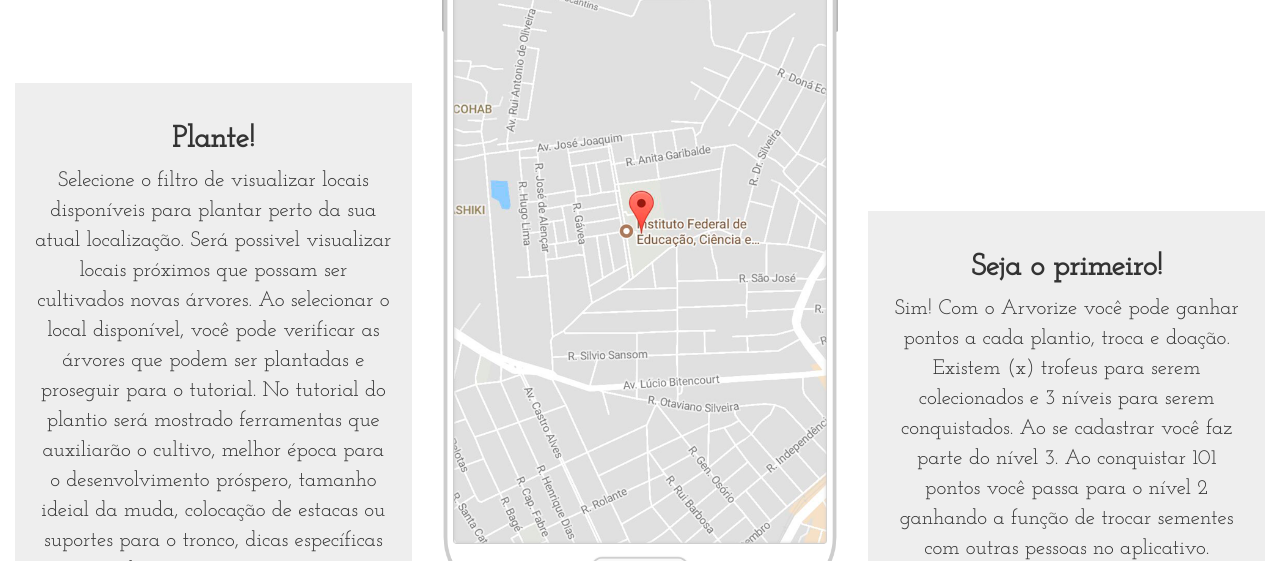
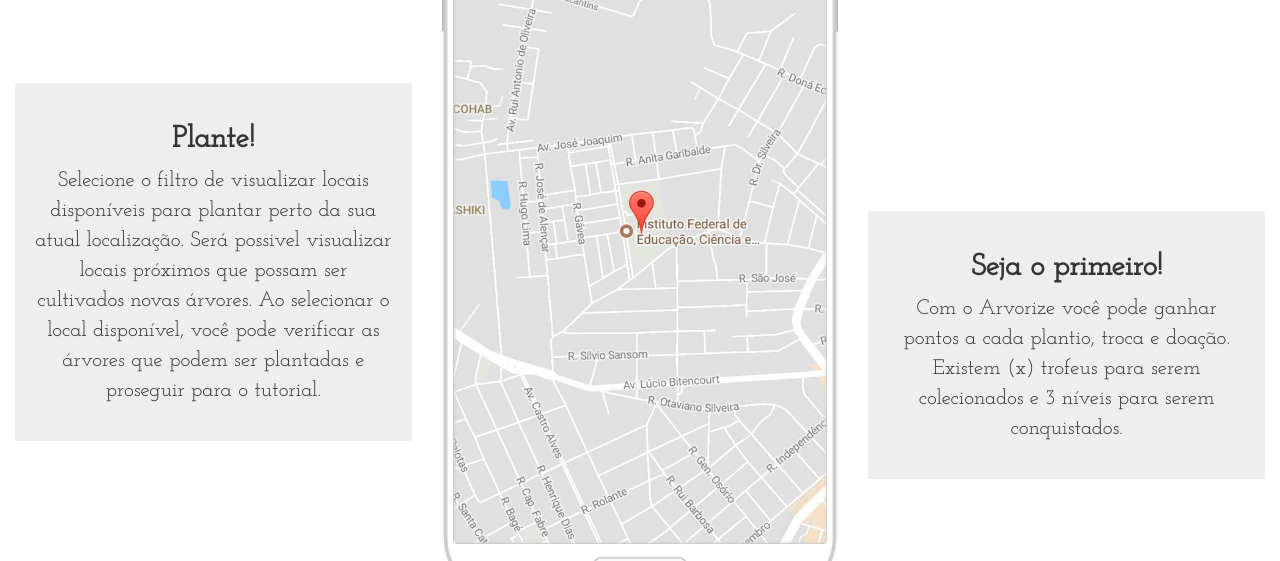
Before and after one commit to Ale-Rabbit/arvorize-web, a plain HTML site: page index.html in a window 1280 px wide. Shown: the part 1299-1860 px from the top of the page. Drawn offline with nearby package versions, Linux system fonts and the light colour scheme.

Commit message:
Diminuir descrição de funcionalidades

```diff
--- a/index.html
+++ b/index.html
@@ -121,7 +121,7 @@
 			<div class="col-md-4 info-container left">
 				<div class="jumbotron first info">
 					<h2>Plante!</h2>
-					<p> Selecione o filtro de visualizar locais disponíveis para plantar perto da sua atual localização. Será possivel visualizar locais próximos que possam ser cultivados novas árvores. Ao selecionar o local disponível, você pode verificar as árvores que podem ser plantadas e proseguir para o tutorial. No tutorial do plantio será mostrado ferramentas que auxiliarão o cultivo, melhor época para o desenvolvimento próspero, tamanho ideial da muda, colocação de estacas ou suportes para o tronco, dicas específicas para cada espécie e outras intruções.</p>
+					<p>Selecione o filtro de visualizar locais disponíveis para plantar perto da sua atual localização. Será possivel visualizar locais próximos que possam ser cultivados novas árvores. Ao selecionar o local disponível, você pode verificar as árvores que podem ser plantadas e proseguir para o tutorial.</p>
 				</div>
 			</div>
 
@@ -132,7 +132,7 @@
 			<div class="col-md-4 info-container right">
 				<div class="jumbotron second info">
 		  		<h2>Seja o primeiro!</h2>
-		  		<p>Sim! Com o Arvorize você pode ganhar pontos a cada plantio, troca e doação. Existem (x) trofeus para serem colecionados e 3 níveis para serem conquistados. Ao se cadastrar você faz parte do nível 3. Ao conquistar 101 pontos você passa para o nível 2 ganhando a função de trocar sementes com outras pessoas no aplicativo. Alcançando 301 pontos você pode validar plantios de demais usuários e cadastrar entidades. </p>
+		  		<p>Com o Arvorize você pode ganhar pontos a cada plantio, troca e doação. Existem (x) trofeus para serem colecionados e 3 níveis para serem conquistados.</p>
 				</div>
 			</div>
 
```
Also changed, not shown: textos.txt.
